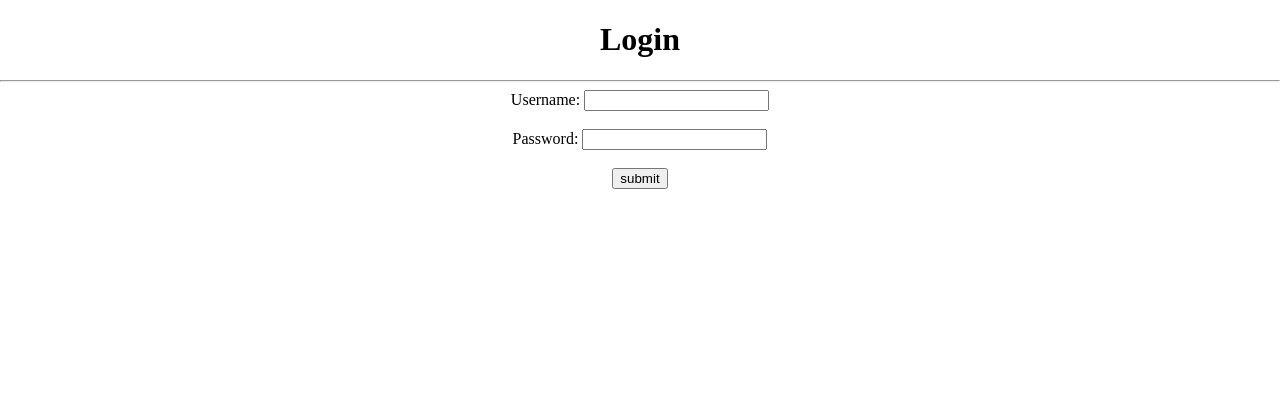
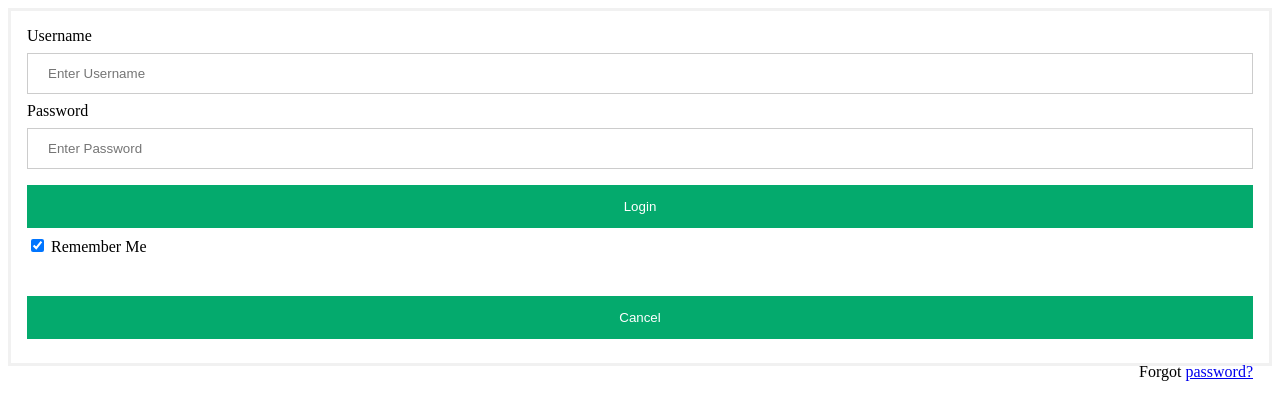
Before and after one commit to Nodnarb12500/gimped-REST-API, a website: page website/html/login.html in a window 1280 px wide. Drawn offline with Linux system fonts and the light colour scheme; files that its build step writes are made by us from their sources.

Commit message:
w3schools demo login page

```diff
--- a/website/html/login.html
+++ b/website/html/login.html
@@ -1,37 +1,111 @@
 <!DOCTYPE html>
-<html>
+<html lang="en">
+    <head>
+        <meta charset="UTF-8">
+        <meta name="viewport" content="width=device-width, initial-scale=1.0">
+        <title>Login</title>
 
-    <head>
-        <title>Login</title>
-        <meta name="viewport" content="width=device-width, initial-scale=1.0">
+        <style>
+            /* Bordered form */
+            form {
+                border: 3px solid #f1f1f1;
+            }
 
-        <link rel="stylesheet" href="resources/css/main.css">
+            /* Full-width inputs */
+            input[type=text], input[type=password] {
+                width: 100%;
+                padding: 12px 20px;
+                margin: 8px 0;
+                display: inline-block;
+                border: 1px solid #ccc;
+                box-sizing: border-box;
+            }
 
-        <!--<script src="resources/js/signup.js"></script>-->
+            /* Set a style for all buttons */
+            button {
+                background-color: #04AA6D;
+                color: white;
+                padding: 14px 20px;
+                margin: 8px 0;
+                border: none;
+                cursor: pointer;
+                width: 100%;
+            }
+
+            /* Add a hover effect for buttons */
+            button:hover {
+             opacity: 0.8;
+            }
+
+            /* Extra style for the cancel button (red) */
+            .cancelbtn {
+                width: auto;
+                padding: 10px 18px;
+                background-color: #f44336;
+            }
+
+            /* Center the avatar image inside this container */
+            .imgcontainer {
+                text-align: center;
+                margin: 24px 0 12px 0;
+            }
+
+            /* Avatar image */
+            img.avatar {
+                width: 40%;
+                border-radius: 50%;
+            }
+
+            /* Add padding to containers */
+            .container {
+                padding: 16px;
+            }
+
+            /* The "Forgot password" text */
+            span.psw {
+                float: right;
+                padding-top: 16px;
+            }
+
+            /* Change styles for span and cancel button on extra small screens */
+            @media screen and (max-width: 300px) {
+                span.psw {
+                    display: block;
+                    float: none;
+                }
+                .cancelbtn {
+                    width: 100%;
+                }
+            }
+
+        </style>
+
+        <!-- <script src="login.js"></script>  -->
 
     </head>
 
-    <body class="center">
-        <main>
-            <h1>Login</h1>
-            <hr>
+    <!-- slightly modified login form example from w3schools -->
 
-            <form action="/verify" method="post" id="formBox">
-                <label for="username" id="usernameLbl">Username:</label>
-                <input type="text" name="username" id="usernameBox">
+    <body>
 
-                <br><br>
+        <form action="" method="post">
+            <div class="container">
+                <label for="username">Username</label>
+                <input type="text" name="username" id="usernameBox" placeholder="Enter Username" autocomplete="username" required>
 
-                <label for="password" id="passwordLbl">Password:</label>
-                <input type="password" name="password" id="passwordBox">
+                <label for="password">Password</label>
+                <input type="password" name="password" id="passwordBox" placeholder="Enter Password" autocomplete="current-password" required>
 
-                <br><br>
+                <button type="submit">Login</button>
+                <label>
+                    <input type="checkbox" checked="checked" name="remember" id="rememberBtn"> Remember Me
+                </label>
+            </div>
 
-                <button type="submit" id="submitBtn">submit</button>
-            </form>
-
-
-        </main>
+            <div class="container">
+                <button type="button" id="cancelBtn">Cancel</button>
+                <span class="psw">Forgot <a href="#">password?</a></span>
+            </div>
+        </form>
     </body>
-
 </html>
```
Also changed, not shown: website/html/signup.html (+3 -3 lines).
